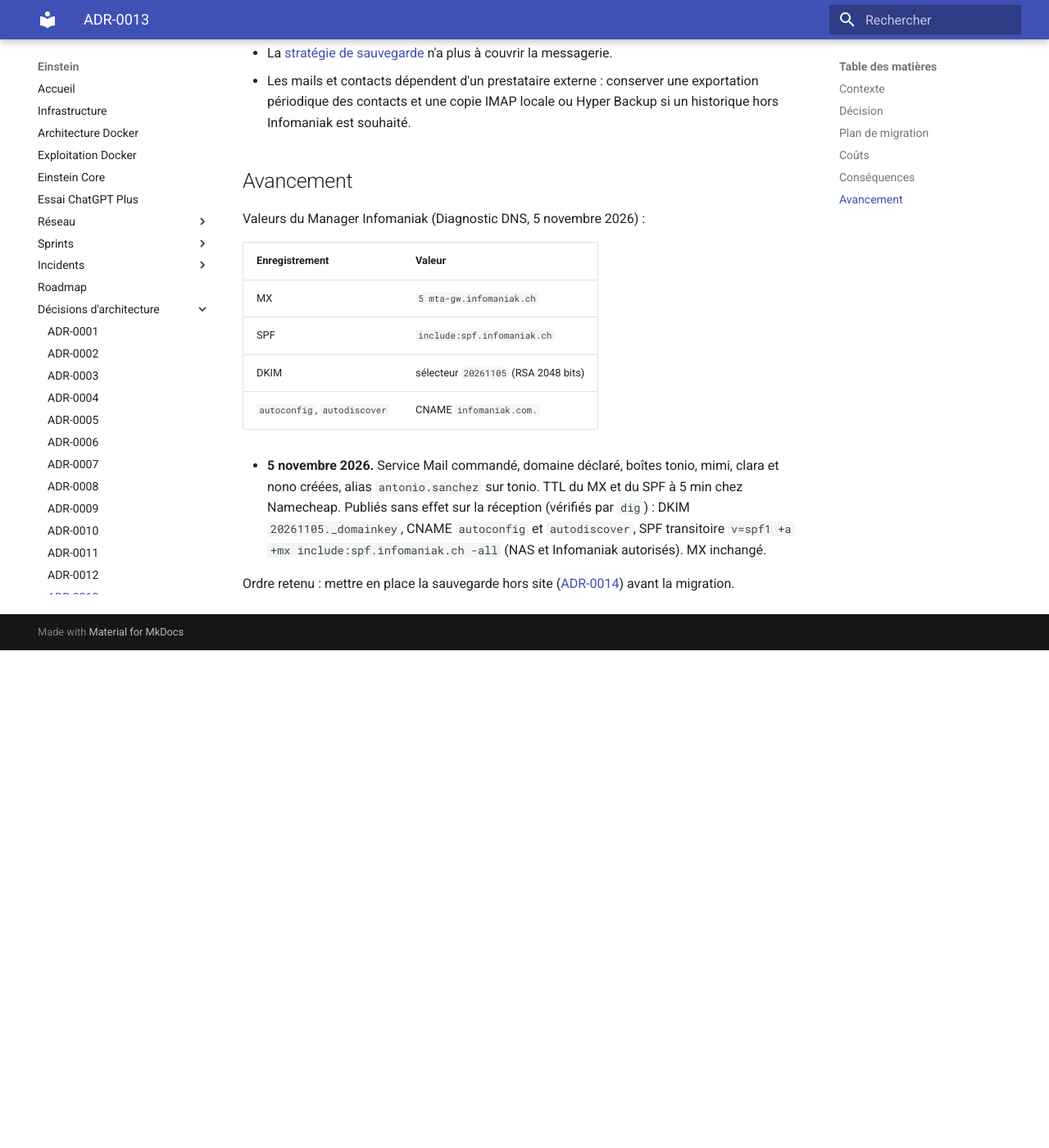
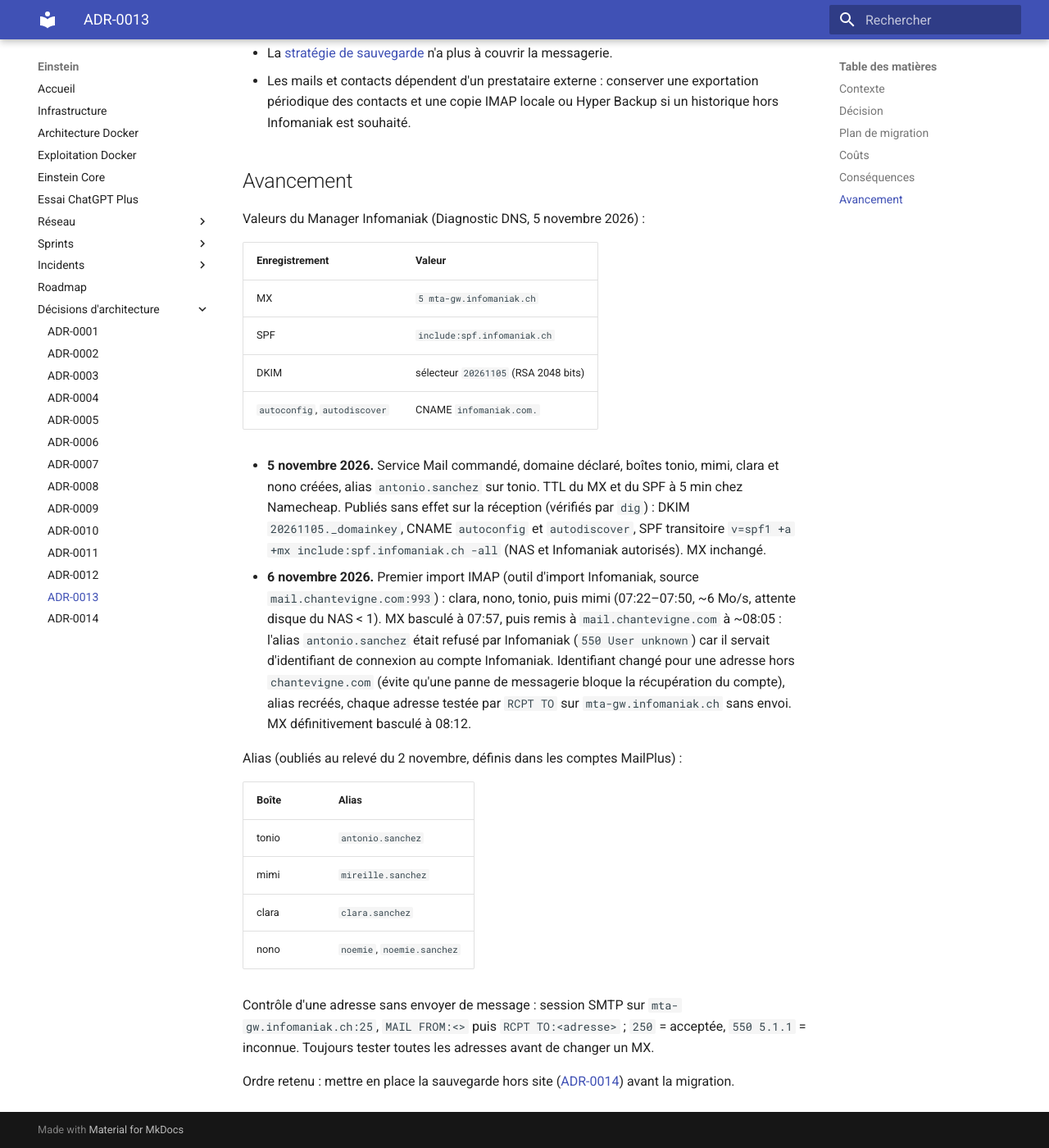
Before and after one commit to asanchez74/Einstein, an MkDocs documentation site: the page built from docs/adr/0013-migration-messagerie-infomaniak.md, in a window 1280 px wide and 1400 px high, scrolled down 2654 px. Shown: the whole window at 82% size. Built offline with MkDocs 1.6.1 and Material for MkDocs 9.7.7, drawn with Linux system fonts in a browser that asks for light colours; before the commit the page ends 3447 px from its top, so only the background shows below that; some of the changed text lies outside the part shown.

Commit message:
docs: ADR-0013, premier import et bascule du MX vers Infomaniak
Co-Authored-By: Claude Opus 5.5 <noreply@anthropic.com>

```diff
--- a/docs/adr/0013-migration-messagerie-infomaniak.md
+++ b/docs/adr/0013-migration-messagerie-infomaniak.md
@@ -29,7 +29,7 @@ limites de ce choix :
 | DKIM | sélecteur `s1` (clé MailPlus, trouvée le 5 novembre 2026 dans Namecheap) |
 | Boîtes actives | tonio (4,5 Go), mimi (8,0 Go), clara et nono (quasi vides) |
 | Volume MailPlus | 22 Go au total (`/volume1/@MailPlus-Server`) |
-| Alias, listes, groupes | aucun relevé le 2 novembre ; `antonio.sanchez` → tonio signalé le 5 novembre |
+| Alias, listes, groupes | aucun relevé le 2 novembre ; 5 alias de comptes trouvés ensuite (voir Avancement) |
 | Contacts | 1 488 dans Synology Contacts (CardDAV) |
 | Agendas | iCloud (Synology Calendar non utilisé) |
 
@@ -112,6 +112,29 @@ Valeurs du Manager Infomaniak (Diagnostic DNS, 5 novembre 2026) :
   `dig`) : DKIM `20261105._domainkey`, CNAME `autoconfig` et `autodiscover`, SPF
   transitoire `v=spf1 +a +mx include:spf.infomaniak.ch -all` (NAS et
   Infomaniak autorisés). MX inchangé.
+- **6 novembre 2026.** Premier import IMAP (outil d'import Infomaniak, source
+  `mail.chantevigne.com:993`) : clara, nono, tonio, puis mimi (07:22–07:50,
+  ~6 Mo/s, attente disque du NAS < 1). MX basculé à 07:57, puis remis à
+  `mail.chantevigne.com` à ~08:05 : l'alias `antonio.sanchez` était refusé par
+  Infomaniak (`550 User unknown`) car il servait d'identifiant de connexion au
+  compte Infomaniak. Identifiant changé pour une adresse hors `chantevigne.com`
+  (évite qu'une panne de messagerie bloque la récupération du compte), alias
+  recréés, chaque adresse testée par `RCPT TO` sur `mta-gw.infomaniak.ch` sans
+  envoi. MX définitivement basculé à 08:12.
+
+Alias (oubliés au relevé du 2 novembre, définis dans les comptes MailPlus) :
+
+| Boîte | Alias |
+|---|---|
+| tonio | `antonio.sanchez` |
+| mimi | `mireille.sanchez` |
+| clara | `clara.sanchez` |
+| nono | `noemie`, `noemie.sanchez` |
+
+Contrôle d'une adresse sans envoyer de message : session SMTP sur
+`mta-gw.infomaniak.ch:25`, `MAIL FROM:<>` puis `RCPT TO:<adresse>` ; `250` =
+acceptée, `550 5.1.1` = inconnue. Toujours tester toutes les adresses avant de
+changer un MX.
 
 Ordre retenu : mettre en place la sauvegarde hors site
 ([ADR-0014](0014-strategie-sauvegarde-3-2-1.md)) avant la migration.
```
